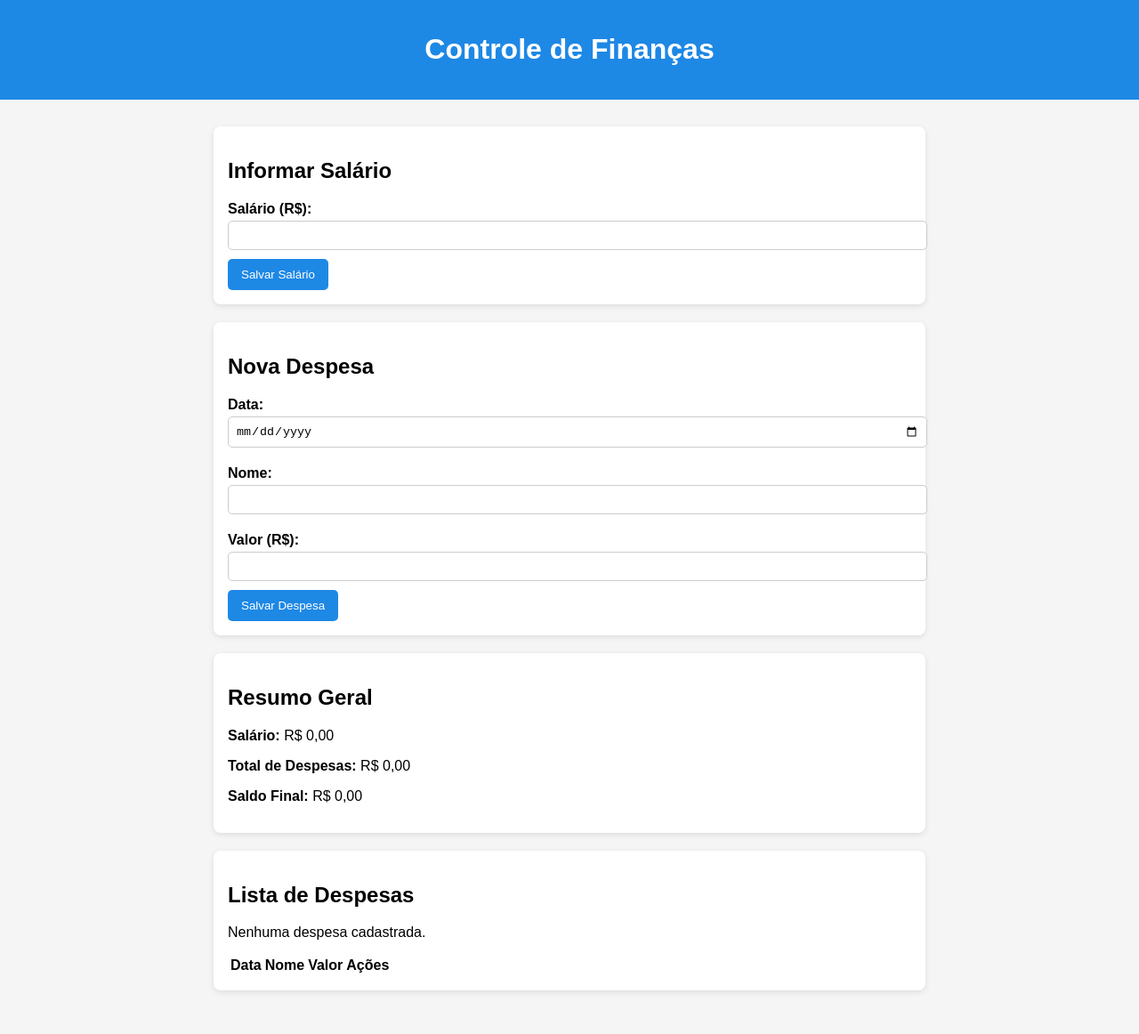
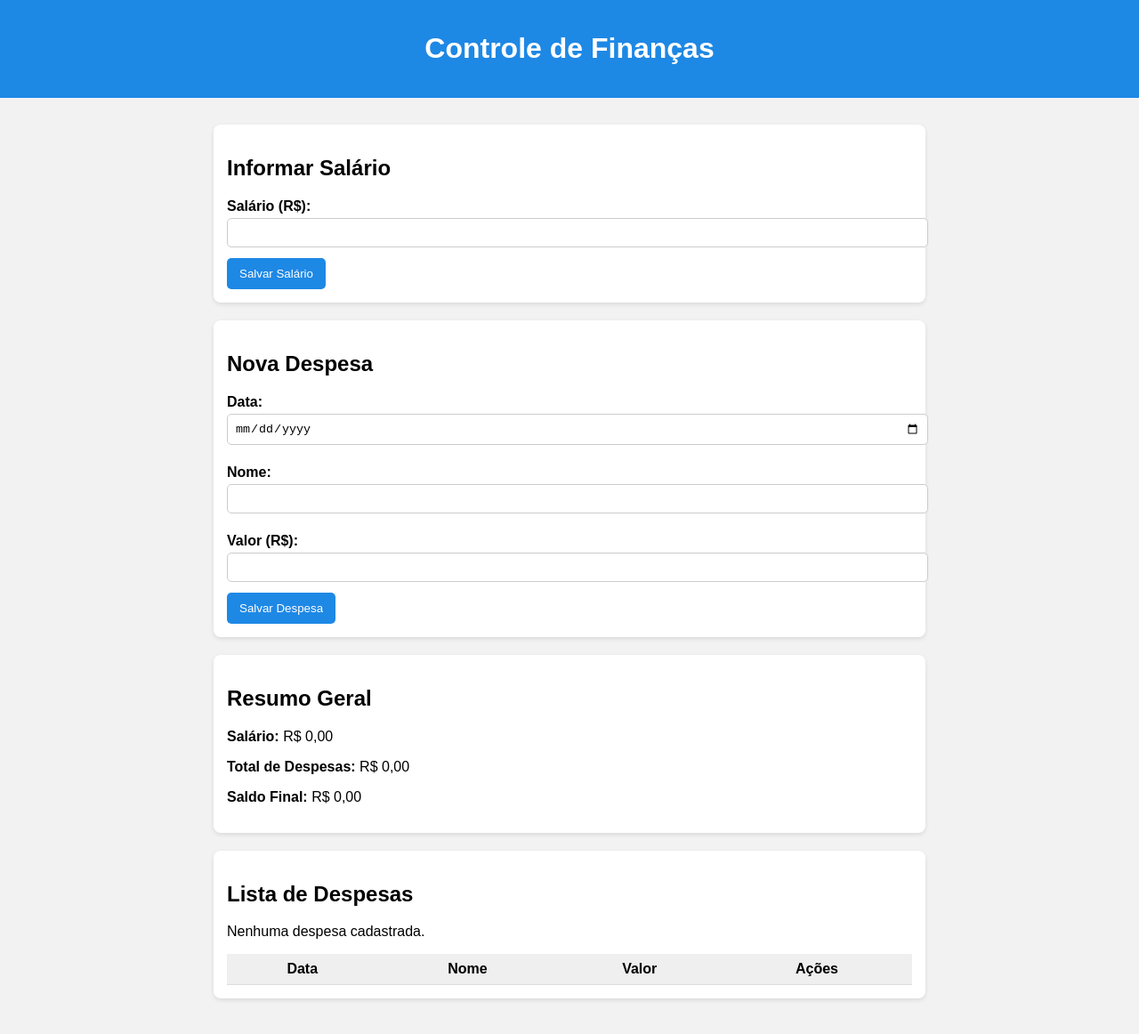
Before and after one commit to brayan475/controle-financias, a plain HTML site: page index.html in a window 1280 px wide. Shown: the whole page at 89% size. Drawn offline with Linux system fonts and the light colour scheme.

Commit message:
Update styles.css

```diff
--- a/styles.css
+++ b/styles.css
@@ -1,52 +1,59 @@
-
+/* ======== ESTILO GERAL ======== */
 body {
     font-family: Arial, sans-serif;
+    background: #f2f2f2;
     margin: 0;
     padding: 0;
-  background: #f5f5f5;
 }
 
+/* ======== CABEÇALHO ======== */
 header {
     background: #1e88e5;
-  color: white;
-  padding: 16px;
+    color: #fff;
+    padding: 15px;
     text-align: center;
 }
 
+/* ======== ÁREA PRINCIPAL ======== */
 main {
     max-width: 800px;
     margin: 20px auto;
     padding: 10px;
 }
 
+/* ======== CAIXAS (CARDS) ======== */
 .card {
-  background: white;
-  padding: 16px;
+    background: #fff;
+    padding: 15px;
+    border-radius: 8px;
     margin-bottom: 20px;
-  border-radius: 8px;
-  box-shadow: 0 2px 6px rgba(0,0,0,0.1);
+    box-shadow: 0 2px 5px rgba(0,0,0,0.1);
 }
 
+/* ======== FORMULÁRIOS ======== */
 label {
     font-weight: bold;
     margin-top: 10px;
     display: block;
 }
 
-input[type="text"], input[type="date"], input[type="number"] {
+input[type="text"],
+input[type="date"],
+input[type="number"] {
     width: 100%;
     padding: 8px;
     margin-top: 4px;
-  margin-bottom: 10px;
+    margin-bottom: 12px;
     border: 1px solid #ccc;
     border-radius: 5px;
 }
 
+/* ======== BOTÕES ======== */
 button {
     background: #1e88e5;
-  color: white;
+    color: #fff;
     border: none;
-  padding: 10px 15px;
+    padding: 10px 14px;
     border-radius: 5px;
     cursor: pointer;
 }
@@ -55,21 +62,24 @@ button:hover {
     background: #1565c0;
 }
 
-#expensesTable {
+/* ======== TABELA DE DESPESAS ======== */
+#tabelaDespesas {
     width: 100%;
     border-collapse: collapse;
     margin-top: 10px;
 }
 
-#expensesTable th, #expensesTable td {
+#tabelaDespesas th,
+#tabelaDespesas td {
+    padding: 8px;
     border-bottom: 1px solid #ddd;
-  padding: 8px;
 }
 
-#expensesTable th {
-  background: #f0f0f0;
+#tabelaDespesas th {
+    background: #efefef;
 }
 
+/* Botões da tabela */
 .actions button {
     margin-right: 5px;
     padding: 6px 10px;
```
Lines whose indentation alone changed are shown as unchanged.
